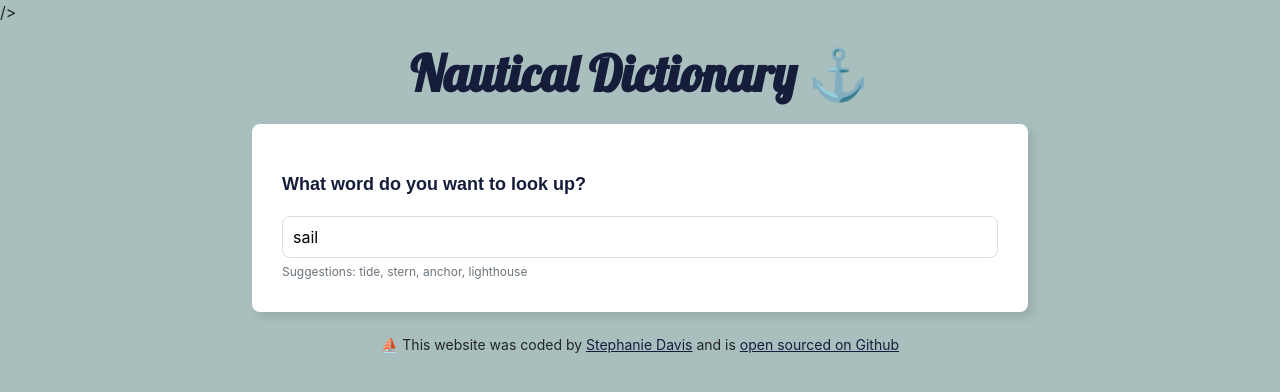
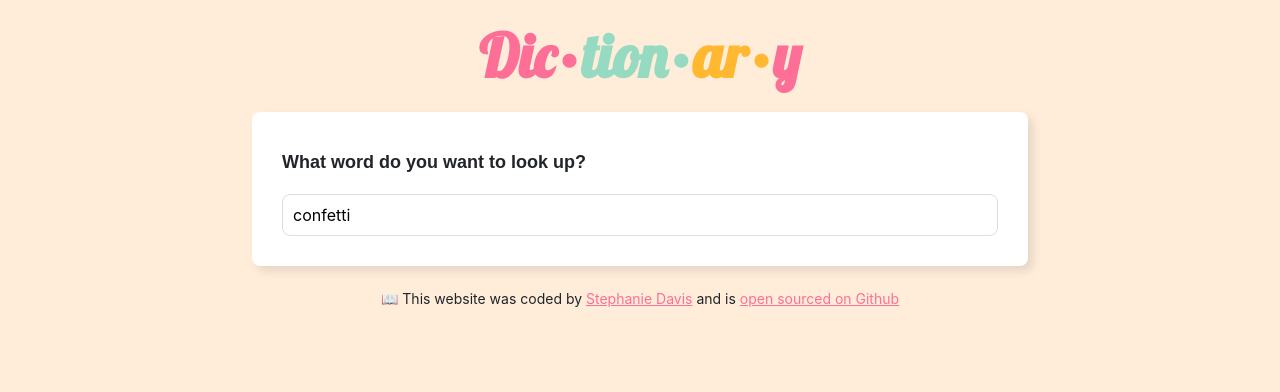
Before and after one commit to spechthalt/react-dictionary, a React (Create React App) app: page / in a window 1280 px wide. Shown: the top 392 px of the page. Built offline with nearby package versions, Linux system fonts and the light colour scheme; no server answers.

Commit message:
restyled

```diff
--- a/public/index.html
+++ b/public/index.html
@@ -13,7 +13,6 @@
     <link
       href="https://fonts.googleapis.com/css2?family=Lobster&family=Playfair+Display:wght@700&family=Poppins:wght@500;700&display=swap"
       rel="stylesheet"
-    />
     />
 
     <meta name="viewport" content="width=device-width, initial-scale=1" />
--- a/src/App.css
+++ b/src/App.css
@@ -1,5 +1,5 @@
 body {
-  background: #a8bfbe;
+  background: #ffedda;
 }
 
 .App {
@@ -9,10 +9,21 @@ body {
 
 .App h1 {
   margin: 20px;
-  font-size: 50px;
+  font-size: 60px;
   font-family: Lobster;
   font-weight: bold;
-  color: #151d3b;
+}
+
+.App .h-color-1 {
+  color: #fd6f96;
+}
+
+.App .h-color-2 {
+  color: #95dac1;
+}
+
+.App .h-color-3 {
+  color: #ffb830;
 }
 
 .App footer {
@@ -24,5 +35,5 @@ body {
 }
 
 .App small a {
-  color: #151d3b;
+  color: #fd6f96;
 }
--- a/src/App.js
+++ b/src/App.js
@@ -6,13 +6,18 @@ function App() {
     <div className="App">
       <div className="container">
         <header className="App-header">
-          <h1>Nautical Dictionary ⚓️</h1>
+          <h1>
+            <span className="h-color-1">Dic•</span>
+            <span className="h-color-2">tion•</span>
+            <span className="h-color-3">ar•</span>
+            <span className="h-color-1">y</span>
+          </h1>
         </header>
-        <Dictionary defaultKeyword={"sail"} />
+        <Dictionary defaultKeyword={"confetti"} />
 
         <footer>
           <small>
-            ⛵️ This website was coded by{" "}
+            📖 This website was coded by{" "}
             <a
               href="https://www.stephdaviscodes.com"
               rel="noreferrer"
--- a/src/Dictionary.css
+++ b/src/Dictionary.css
@@ -10,13 +10,14 @@
   border: 1px solid #ddd;
   width: 100%;
   padding: 8px 10px;
+  margin-top: 10px;
   border-radius: 8px;
 }
 
 .Dictionary h1 {
   font-family: sans-serif;
   font-size: 18px;
-  margin: 20px 0;
+  margin: 10px 0;
 }
 
 .Dictionary small {
--- a/src/Dictionary.js
+++ b/src/Dictionary.js
@@ -55,9 +55,6 @@ export default function Dictionary(props) {
               onChange={updateKeyword}
             />
           </form>
-          <small className="text-muted">
-            Suggestions: tide, stern, anchor, lighthouse
-          </small>
         </section>
 
         <Results results={results} />
--- a/src/Phonetic.css
+++ b/src/Phonetic.css
@@ -1,7 +1,7 @@
 .Phonetic a {
-  border: 1px solid #6ebf8b;
+  border: 1px solid #95dac1;
   border-radius: 12px;
-  color: #6ebf8b;
+  color: #95dac1;
   padding: 5px 10px;
   text-decoration: none;
   margin-right: 5px;
@@ -9,6 +9,6 @@
 }
 
 .Phonetic a:hover {
-  background: #6ebf8b;
+  background: #95dac1;
   color: #fff;
 }
--- a/src/Photos.js
+++ b/src/Photos.js
@@ -7,7 +7,7 @@ export default function Photos(props) {
       <section className="Photos row">
         {props.photos.map(function (photo, index) {
           return (
-            <span className="col-3" key={index}>
+            <span className="col-6 col-md-3" key={index}>
               <a href={photo.src.original} rel="noreferrer" target="_blank">
                 <img
                   src={photo.src.landscape}
```
